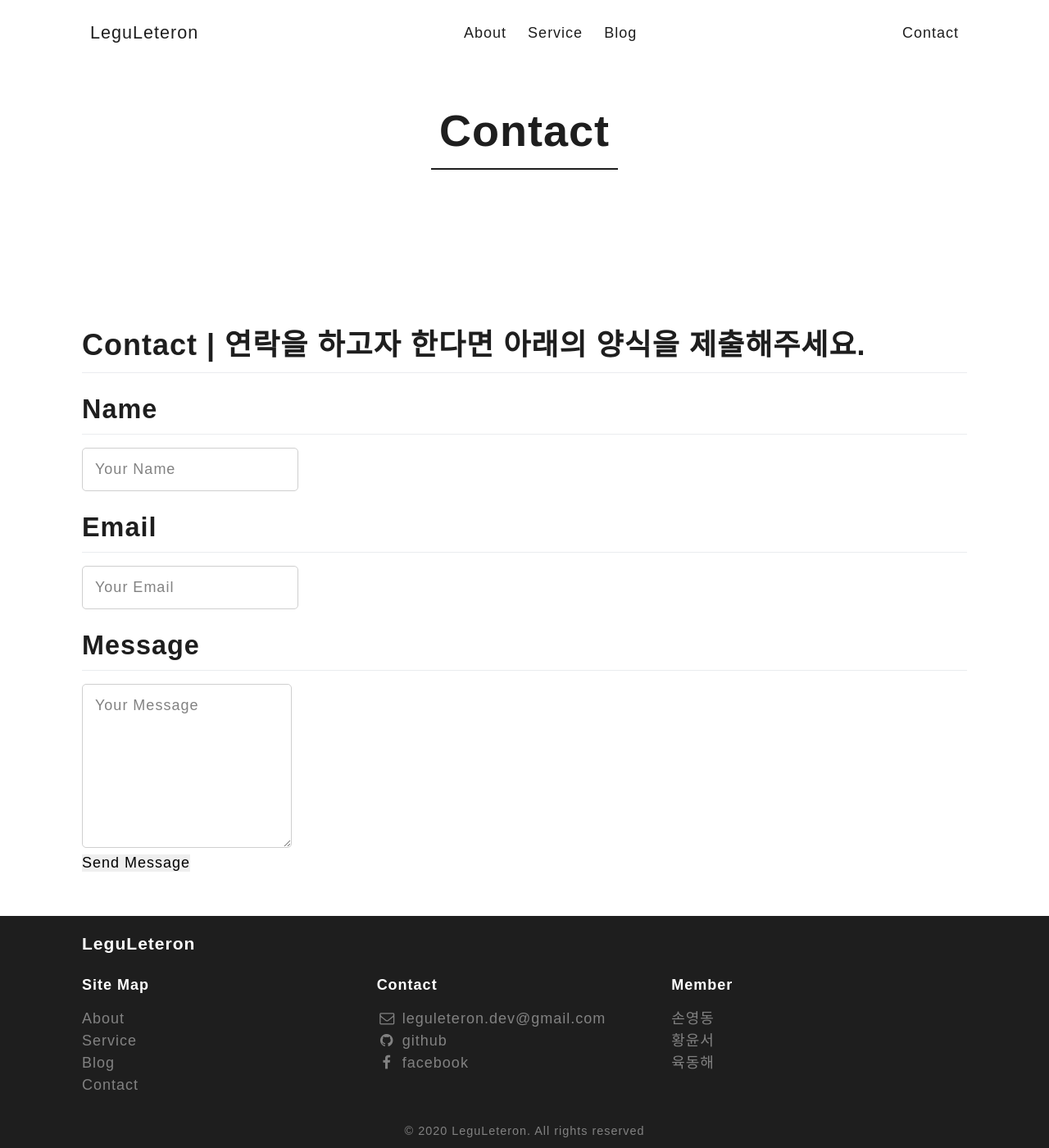
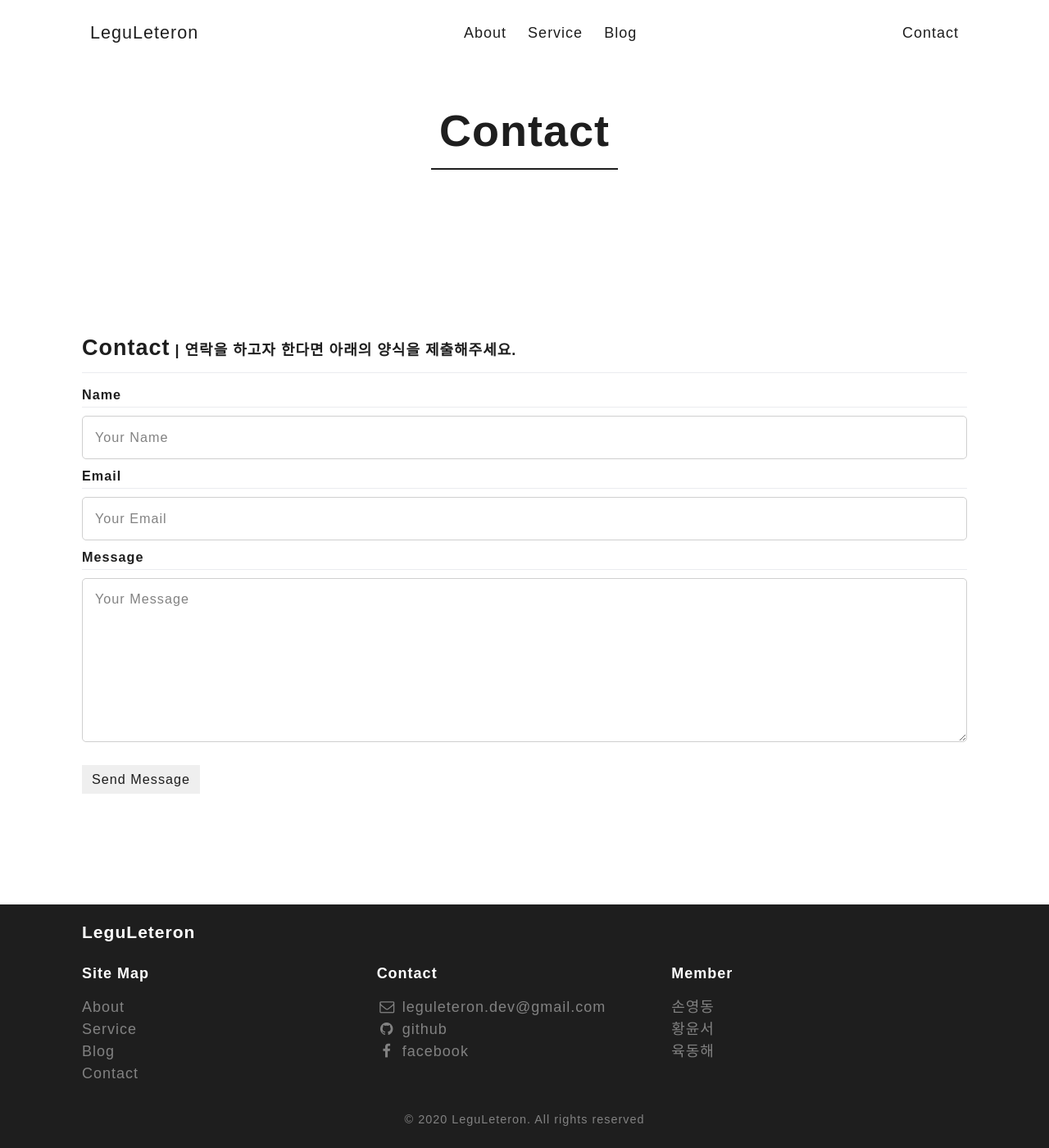
Before and after one commit to LeguLeteron/leguleteron.github.io, a Jekyll site: the page built from page/contact.md, in a window 1280 px wide and 1400 px high. Shown: the whole window at 82% size. Built offline with Jekyll 4.4.1, drawn with Linux system fonts in a browser that asks for light colours; some web fonts are replaced.

Commit message:
Add : Form 레이아웃 추가

```diff
--- a/_sass/leguleteron.scss
+++ b/_sass/leguleteron.scss
@@ -5,5 +5,6 @@
     "leguleteron/footer",
     "leguleteron/home",
     "leguleteron/page",
-    "leguleteron/content"
+    "leguleteron/content",
+    "leguleteron/form"
 ;
--- /dev/null
+++ b/_sass/leguleteron/_form.scss
@@ -0,0 +1,69 @@
+#siteForm {
+    input, textarea {
+        min-width : 100%;
+        color: $color-text;
+        border-radius: 5px;
+        padding: 15px;
+        border: 1px solid #cfcfcf;
+
+        &::placeholder{
+            @include relative-font-size(0.9);
+            color: $color-grey;
+        }
+    }
+
+    input {
+        margin:10px 0;
+        display: block;
+    }
+
+    input::placeholder,
+    textarea::placeholder {
+        @include relative-font-size(0.9);
+        color: $color-grey;
+    }
+
+    button {
+        cursor: pointer;
+        display: block;
+    }
+
+
+    .submit-button {
+        @include relative-font-size(0.9);
+        margin-top: 20px;
+        display: inline-block;
+        background-color: #efefef;
+        padding: 8px 12px;
+        color: #1e1e1e;
+        border: none;
+
+
+        &:hover {
+            background-color: #1e1e1e;
+            color: #efefef;
+        }
+    }
+
+    .submitter,
+    .message {
+        h2 {
+        @include relative-font-size(0.9);
+        margin: 0;
+        }
+    }
+
+    .message {
+        h2 {
+            margin-bottom: 10px;
+        }
+    }
+
+    .form-title {
+        @include relative-font-size(1.5);
+    }
+
+    .form-description {
+        @include relative-font-size(1);
+    }
+}
```
